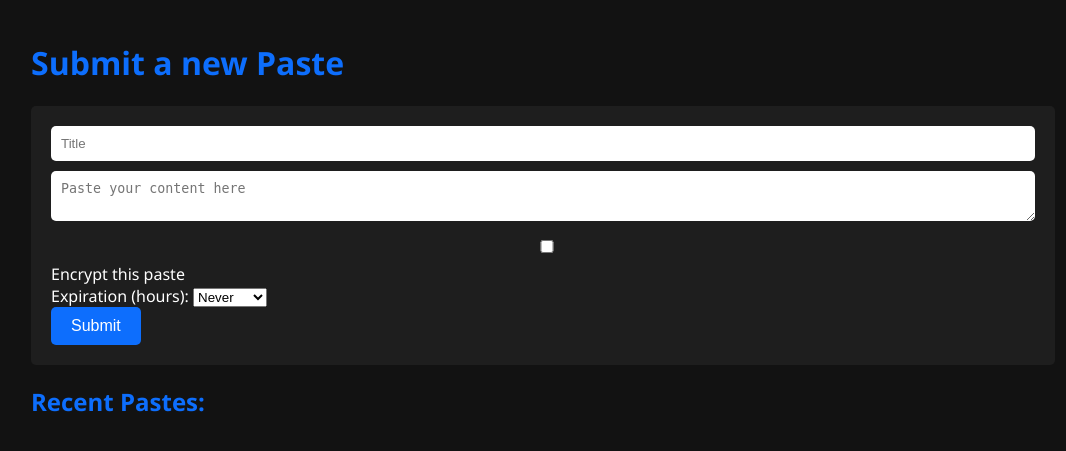
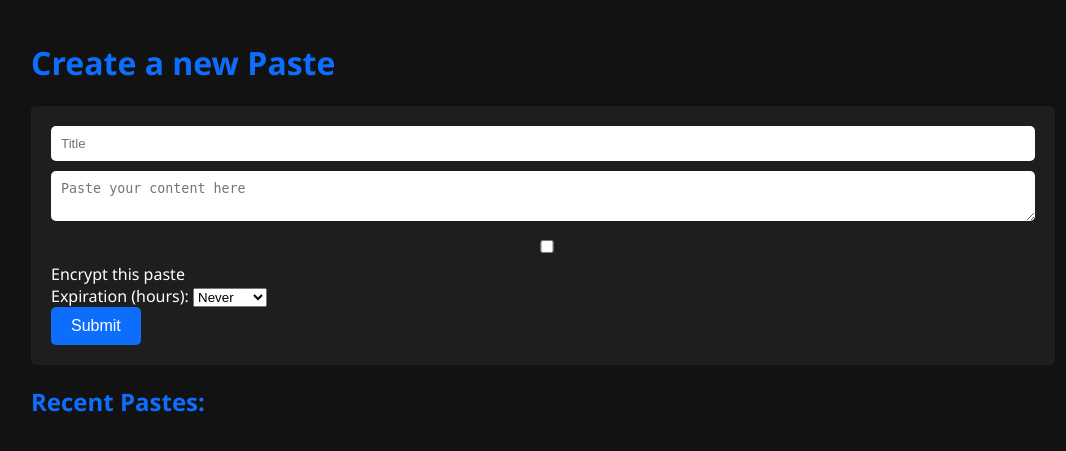
Before and after one commit to justinmaks/stinpaste, a Flask app: page / in a window 1280 px wide. Shown: the top 451 px of the page, without its empty margins (97-1163 px from the left). Run offline with Flask 3, Linux system fonts and the light colour scheme.

Commit message:
favicon, template changes

```diff
--- a/templates/base.html
+++ b/templates/base.html
@@ -4,6 +4,12 @@
     <meta charset="UTF-8">
     <title>{% block title %}{% endblock %} - StinPaste</title>
     <link rel="stylesheet" href="{{ url_for('static', filename='style.css') }}">
+    <link rel="icon" href="{{ url_for('static', filename='img/favicon.ico') }}" type="image/x-icon">
+    <link rel="icon" type="image/png" sizes="32x32" href="{{ url_for('static', filename='img/favicon-32x32.png') }}">
+    <link rel="icon" type="image/png" sizes="16x16" href="{{ url_for('static', filename='img/favicon-16x16.png') }}">
+    <link rel="apple-touch-icon" sizes="180x180" href="{{ url_for('static', filename='img/apple-touch-icon.png') }}">
+    <link rel="manifest" href="{{ url_for('static', filename='img/site.webmanifest') }}">
+    <meta name="theme-color" content="#ffffff">
 
     {% block head %}{% endblock %}
 </head>
--- a/templates/index.html
+++ b/templates/index.html
@@ -1,6 +1,6 @@
 {% extends "base.html" %}
 
-{% block title %}Submit a new Paste{% endblock %}
+{% block title %}Home{% endblock %}
 
 {% block head %}
 <script>
@@ -13,7 +13,7 @@
 {% endblock %}
 
 {% block body %}
-    <h1>Submit a new Paste</h1>
+    <h1>Create a new Paste</h1>
     <form method="post">
         <input type="text" name="title" placeholder="Title" required>
         <textarea name="content" placeholder="Paste your content here" required></textarea>
--- a/test_app.py
+++ b/test_app.py
@@ -81,7 +81,7 @@ def test_index_get(client):
     """Test retrieving the index page."""
     response = client.get('/')
     assert response.status_code == 200
-    assert b'Submit a new Paste' in response.data  # Adjust based on your index.html content
+    assert b'Create a new Paste' in response.data  # Adjust based on your index.html content
 
 def test_create_paste(client):
     with app.app_context():
```
Also changed, not shown: README.md, static/img/android-chrome-192x192.png (added), static/img/android-chrome-512x512.png (added), static/img/apple-touch-icon.png (added), static/img/favicon-16x16.png (added), static/img/favicon-32x32.png (added), static/img/favicon.ico (added), static/img/site.webmanifest (added).
